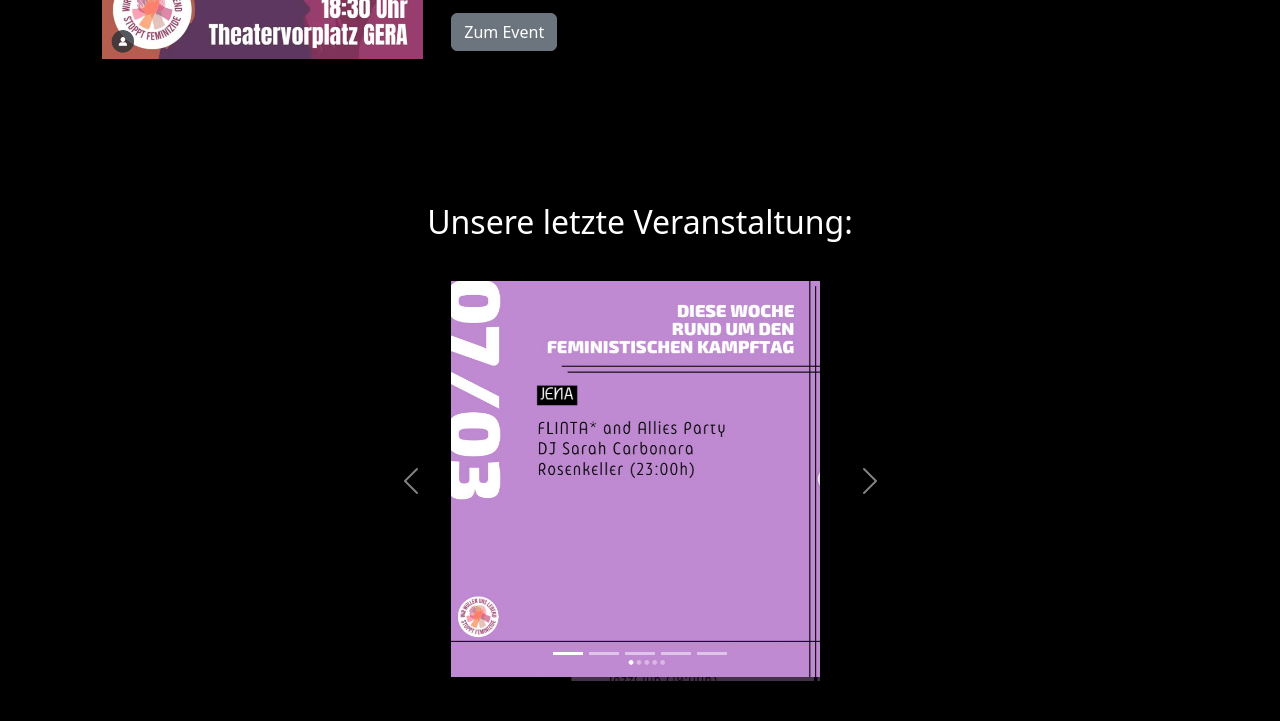
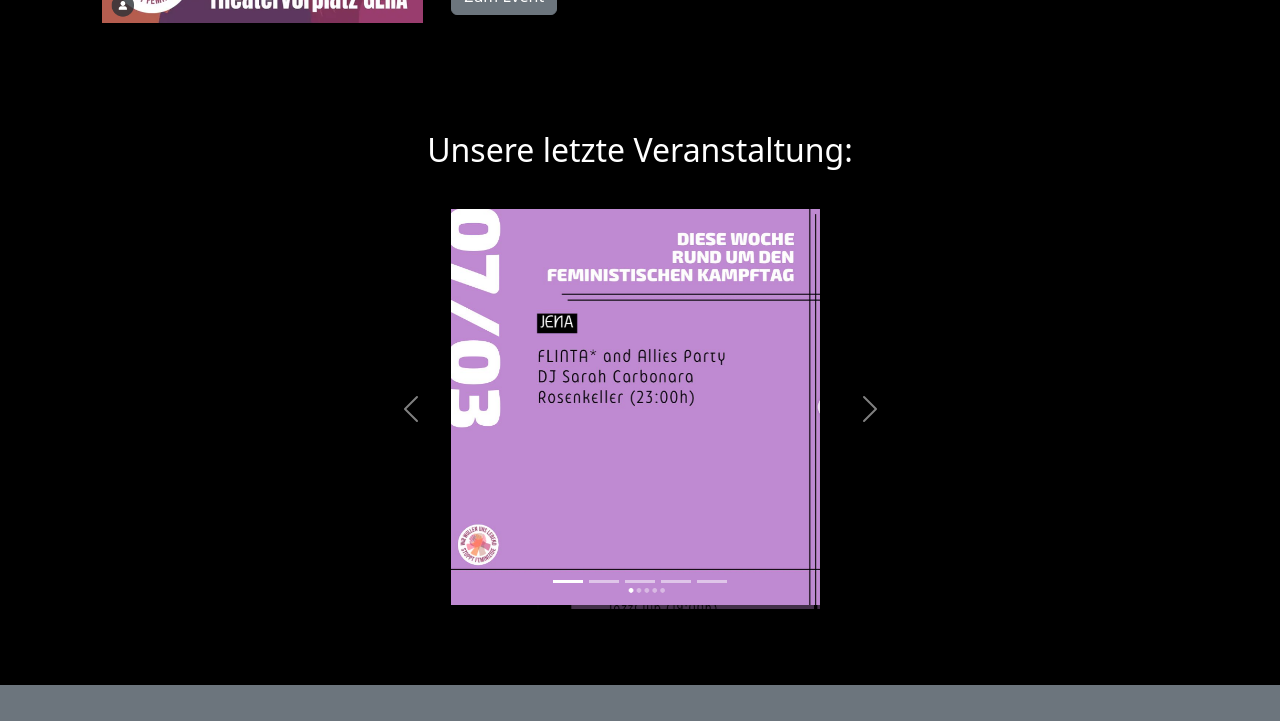
Before and after one commit to Arnesto-maker/projekt-106_Thueringen-gegen-feminizide, a website: page index.html in a window 1280 px wide. Shown: the part 559-1280 px from the top of the page. Drawn offline with nearby package versions, Linux system fonts and the light colour scheme.

Commit message:
modified:   index.html #	modified:   style/standard.css #

```diff
--- a/style/standard.css
+++ b/style/standard.css
@@ -46,11 +46,11 @@
 }
 
 .paddingTop {
-    padding-top: 96px;
+    padding-top: 60px;
 }
 
 .paddingBottom {
-    padding-bottom: 96px;
+    padding-bottom: 60px;
 }
 
 .sec01Content {
```
Also changed, not shown: index.html (+0 -1 lines).
